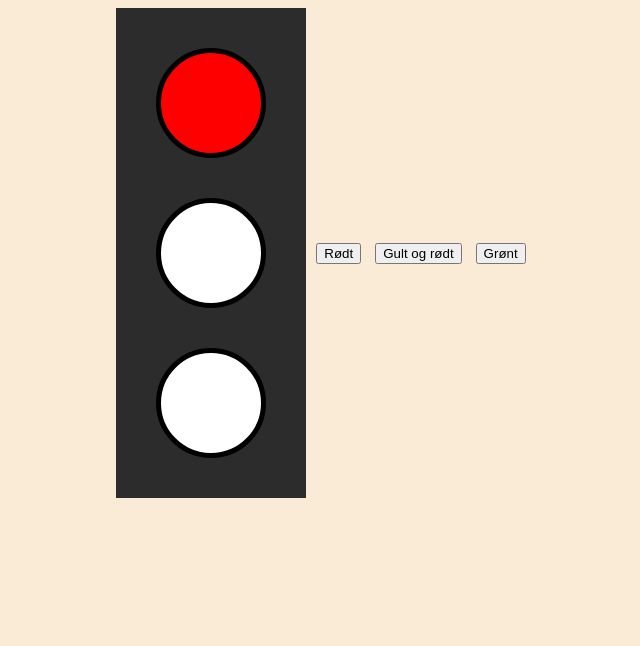
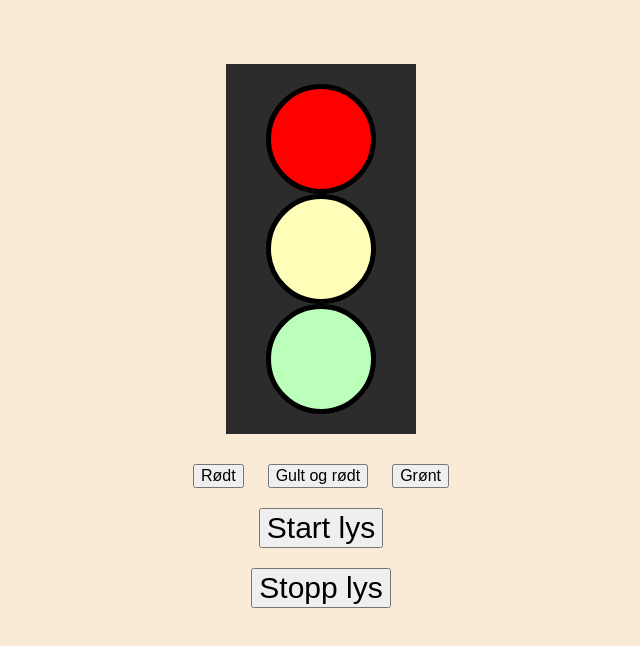
Before and after one commit to varinlinnea/Trafikklys, a plain HTML site: page index.html in a window 1280 px wide. Both pictures are taken after a click on the button "Rødt". Shown: the whole page, without its empty margins (319-959 px from the left). Drawn offline with Linux system fonts and the light colour scheme.

Commit message:
Update index.html

```diff
--- a/index.html
+++ b/index.html
@@ -8,16 +8,14 @@
     <style>
         body {
             background-color: antiquewhite;
-            display: flex;
-            justify-content: center;
-            align-items: center;
+            margin: auto;
+            padding: 5%;
         }
 
         .lights {
             background-color: rgb(44, 44, 44);
-            display: flex;
-            flex-direction: column;
-            align-items: center;
+            margin: auto;
+            width: 150px;
             padding: 20px;
         }
 
@@ -27,48 +25,91 @@
             border: 5px solid black;
             margin: 20px;
             border-radius: 50%;
-            background-color: white;
+            margin: auto;
+        }
+
+        #red {
+            background-color: rgb(255, 187, 187);
+        }
+
+        #yellow {
+            background-color: rgb(254, 254, 185);
+        }
+
+        #green {
+            background-color: rgb(187, 255, 187);
+        }
+
+        .buttons {
+            text-align: center;
+            margin-top: 20px;
         }
 
         .buttons > button {
-            margin-left: 10px;
+            margin: 10px;
+            font-size: medium;
         }
-
+        #startKnapp, #resetKnapp {
+            font-size: 30px;
+        }
 
     </style>
 
 </head>
 <body>
-    <div class="lights">
+    <div class="lights"> <!-- div for lysene -->
         <div id="red"></div>
         <div id="yellow"></div>
         <div id="green"></div>
     </div>
-    <div class="buttons">
+    <div class="buttons">  <!-- div for knappene -->
         <button id="" onclick="activateRed()">Rødt</button>
         <button id="rødOgGulKnapp" onclick="activateYellowAndRed()">Gult og rødt</button>
         <button id="grønnKnapp" onclick="activateGreen()">Grønt</button>
+        <br>
+        <button id="startKnapp" onclick="startLight()">Start lys</button>
+        <br>
+        <button id="resetKnapp" onclick="resetLights()">Stopp lys</button>
     </div>
 
     <script>
         let redLight = document.getElementById("red");
         let yellowLight = document.getElementById("yellow");
         let greenLight = document.getElementById("green");
+        let timer;
 
-        function activateRed() {
+        function activateRed() { // funkjson for å aktivere rødt lys
             redLight.style.backgroundColor = "red";
-            yellowLight.style.backgroundColor = "white";
-            greenLight.style.backgroundColor = "white";
+            yellowLight.style.backgroundColor = "rgb(254, 254, 185)";
+            greenLight.style.backgroundColor = "rgb(187, 255, 187)";
         }
-        function activateYellowAndRed() {
+        function activateYellowAndRed() { // funksjon for å aktivere gult og rødt lys
             redLight.style.backgroundColor = "red";
             yellowLight.style.backgroundColor = "yellow";
-            greenLight.style.backgroundColor = "white";
+            greenLight.style.backgroundColor = "rgb(187, 255, 187)";
         }
-        function activateGreen() {
-            redLight.style.backgroundColor = "white";
-            yellowLight.style.backgroundColor = "white";
+        function activateGreen() { // funksjon for å aktivere grønt lys
+            redLight.style.backgroundColor = "rgb(255, 187, 187)";
+            yellowLight.style.backgroundColor = "rgb(254, 254, 185)";
             greenLight.style.backgroundColor = "green";
+        }
+
+        function activateLight() { // funksjon for å aktivere lysene i rekkefølge
+            activateRed();
+            setTimeout(activateYellowAndRed, 2000);
+            setTimeout(activateGreen, 4000);
+        }
+
+        function startLight() { // funksjon for å starte lyset
+            activateLight();
+            timer = setInterval(activateLight, 6000);
+        }
+
+        function resetLights() { // funksjon for å stoppe lysene
+            redLight.style.backgroundColor = "rgb(255, 187, 187)";
+            yellowLight.style.backgroundColor = "rgb(254, 254, 185)";
+            greenLight.style.backgroundColor = "rgb(187, 255, 187)";
+            clearInterval(timer);
         }
     </script>
 </body>
```
